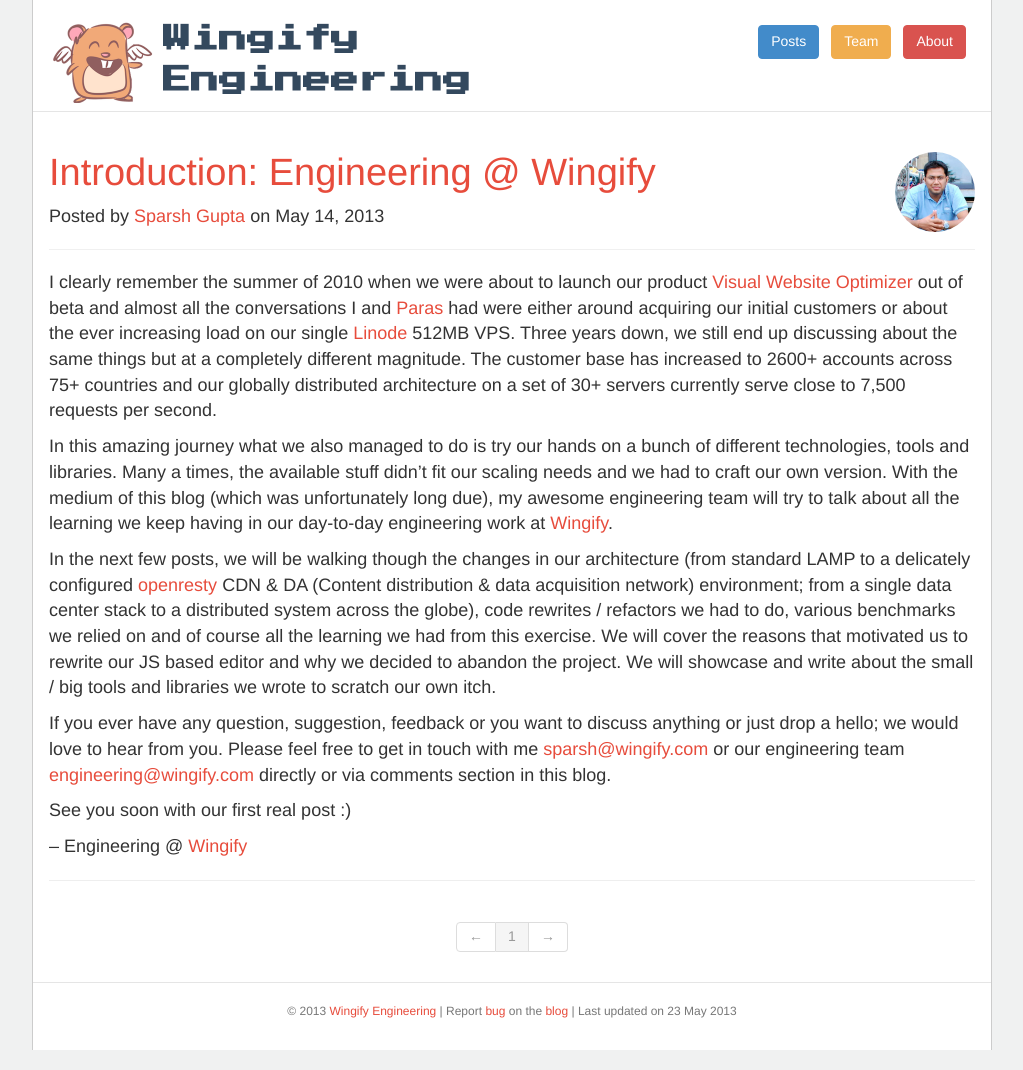
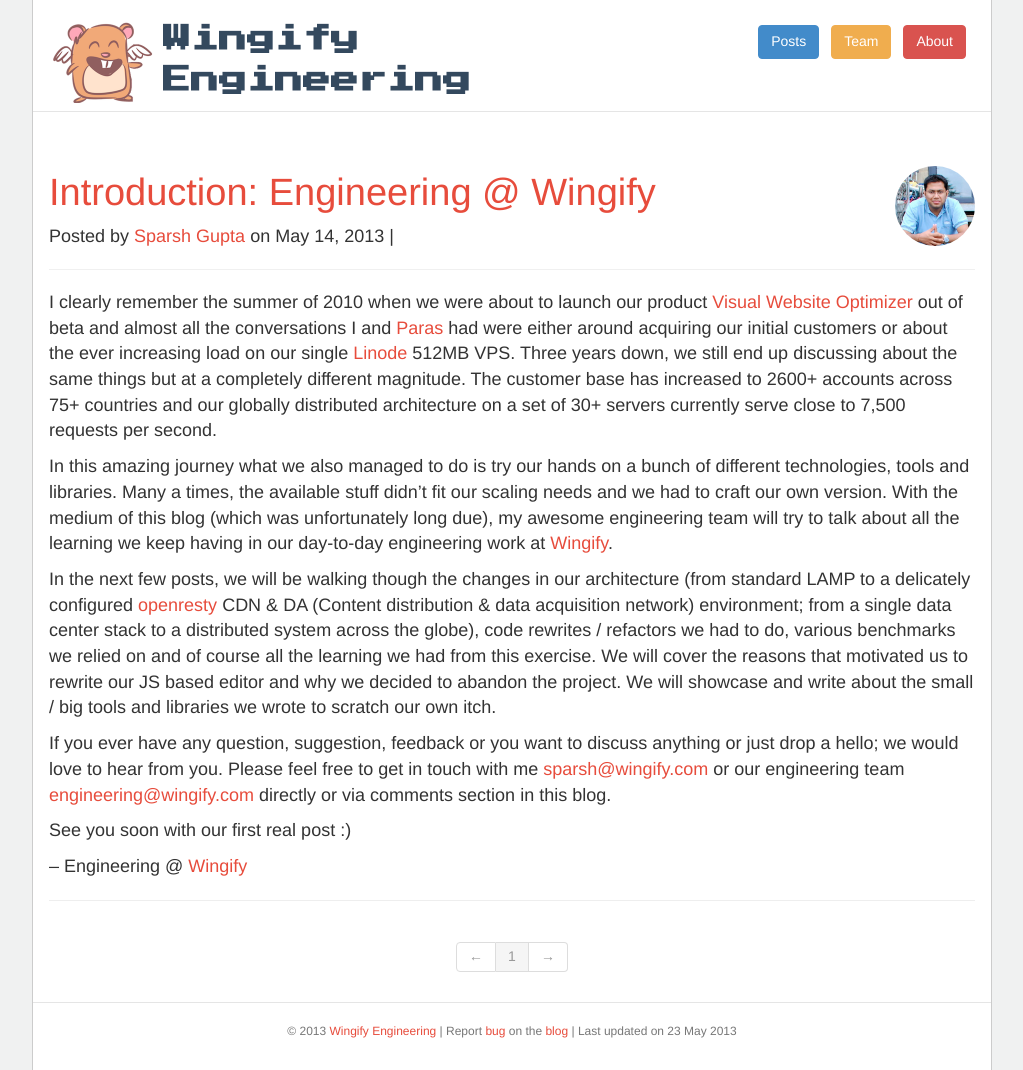
Before and after one commit to wingify/wingify.github.io, a Jekyll site: the page built from index.html, in a window 1280 px wide. Shown: the whole page, without its empty margins (128-1151 px from the left). Built offline with Jekyll 4.4.1, drawn with Linux system fonts in a browser that asks for light colours; the list of posts is cut into pages by our own code; comment, search, counter and statistics services are not loaded.

Commit message:
Changes in the post and index templates

```diff
--- a/index.html
+++ b/index.html
@@ -5,15 +5,14 @@
 
 {% for post in paginator.posts %}
 <div class="page-header">
-  <h1>
-    <a href='{{post.url}}'>{{post.title}}</a>
-    <small style="font-size: 16px;"><a href="{{post.url}}#disqus_thread"></a></small>
+    <h1 style="float: left;"><a href='{{post.url}}'>{{post.title}}</a></h1>
     <a href="/team/#{{post.authorslug}}">
-      <img src="/images/team/{{post.authorslug}}.png" class="img-circle pull-right" style="width: 80px; height: 80px;">
+        <img src="/images/team/{{post.authorslug}}.png" class="img-circle pull-right" style="width: 80px; height: 80px; margin-top: 14px;">
     </a>
-  </h1>
-<p>Posted by <a href="/team/#{{post.authorslug}}">{{post.author}}</a> on {{ post.date | date: "%B %e, %Y" }}</p>
+    <p style="float: left;">Posted by <a href="/team/#{{post.authorslug}}">{{post.author}}</a> on {{ post.date | date: "%B %e, %Y" }} | <small style="font-size: 16px;"><a href="{{post.url}}#disqus_thread"></a></small></p>
+    <div style="clear: both;"></div>
 </div>
+
 {{ post.content }}
 <hr/>
 {% endfor %}
```
Also changed, not shown: _layouts/post.html (+6 -7 lines).
